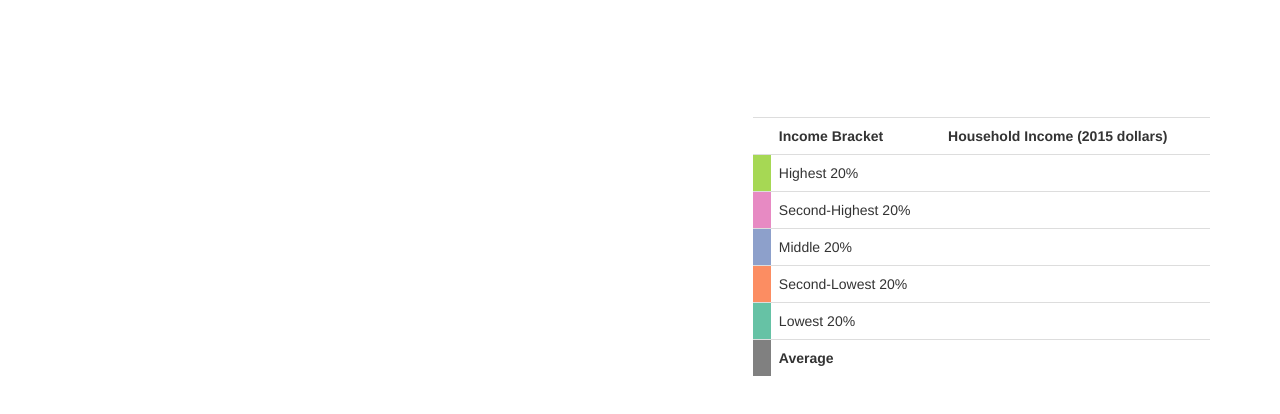
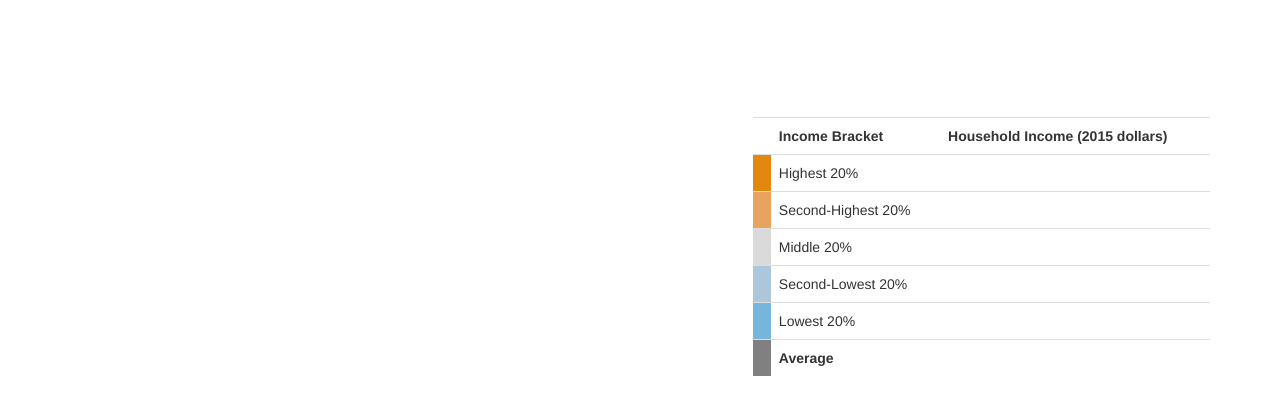
Before and after one commit to akilasar/fp2-poc, a plain HTML site: page index.html in a window 1280 px wide. Shown: the part 110-524 px from the top of the page. Drawn offline with nearby package versions, Linux system fonts and the light colour scheme.

Commit message:
Update index.html

```diff
--- a/index.html
+++ b/index.html
@@ -18,11 +18,11 @@
     .money-cell { text-align: right; }
     h2 { text-align: center; }
 
-    #leg1 { background-color: #66c2a5; }
-    #leg2 { background-color: #fc8d62; }
-    #leg3 { background-color: #8da0cb; }
-    #leg4 { background-color: #e78ac3; }
-    #leg5 { background-color: #a6d854; }
+    #leg1 { background-color: #77b5dd; }
+    #leg2 { background-color: #acc7dc; }
+    #leg3 { background-color: #dadada; }
+    #leg4 { background-color: #e8a35e; }
+    #leg5 { background-color: #e3880f; }
     #avLeg { background-color: grey; }
 
     @media screen and (min-width: 768px) {
@@ -132,7 +132,7 @@
         .append("g")
           .attr("transform", `translate(${width / 2}, ${height / 2})`);
 
-      const color = d3.scaleOrdinal(["#66c2a5", "#fc8d62", "#8da0cb", "#e78ac3", "#a6d854","#ffd92f"]);
+      const color = d3.scaleOrdinal(["#77b5dd", "#acc7dc", "#dadada", "#e8a35e", "#e3880f","#ffd92f"]);
 
       const pie = d3.pie()
         .value()
```
